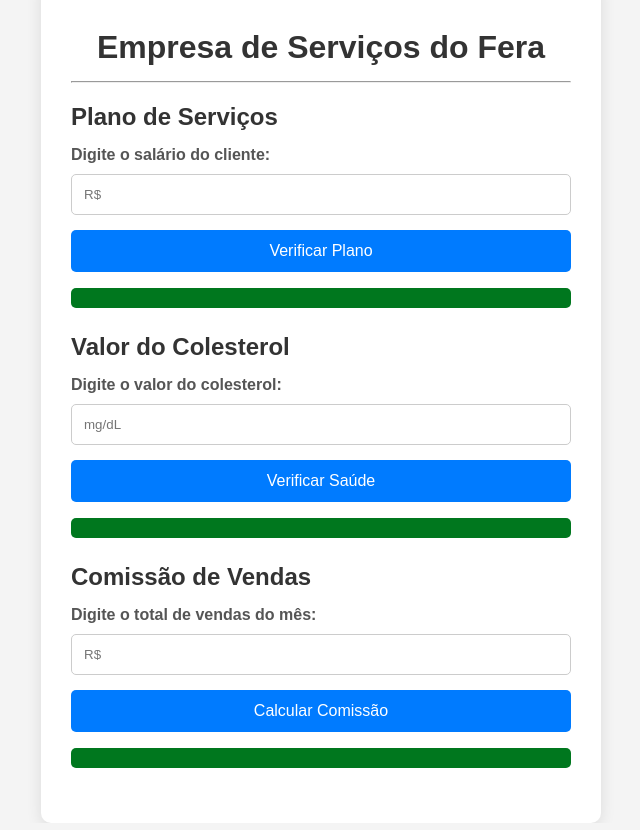
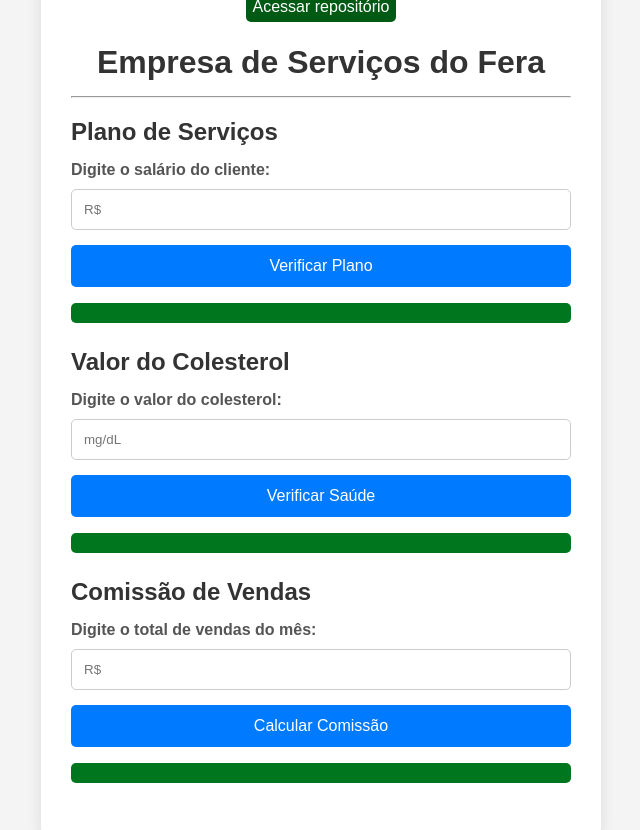
Before and after one commit to PauloAllan/Empresa-Servi-os, a plain HTML site: page index.html in a window 1280 px wide. Shown: the top 830 px of the page, without its empty margins (319-959 px from the left). Drawn offline with Linux system fonts and the light colour scheme.

Commit message:
first commit

```diff
--- a/index.html
+++ b/index.html
@@ -8,6 +8,7 @@
 </head>
 <body>
     <div class="container">
+        <a href="https://github.com/PauloAllan/Empresa-Servi-os"><button class="btn">Acessar repositório</button></a>
         <center><h1>Empresa de Serviços do Fera</h1></center>
         <hr>
         <div class="section">
@@ -33,6 +34,7 @@
             <button onclick="calcularComissao()">Calcular Comissão</button>
             <p id="resultado-vendas"></p>
         </div>
+
     </div>
 
     <script src="script.js"></script>
--- a/styles.css
+++ b/styles.css
@@ -61,6 +61,19 @@ button {
     transition: background-color 0.3s;
 }
 
+.btn {
+    width: 30%;
+    margin-left: 35%;
+    padding: 6px;
+    border: none;
+    border-radius: 5px;
+    background-color: #005a14;
+    color: #ffffff;
+    font-size: 16px;
+    cursor: pointer;
+    transition: background-color 0.3s;
+}
+
 button:hover {
     background-color: #0056b3;
 }
```
